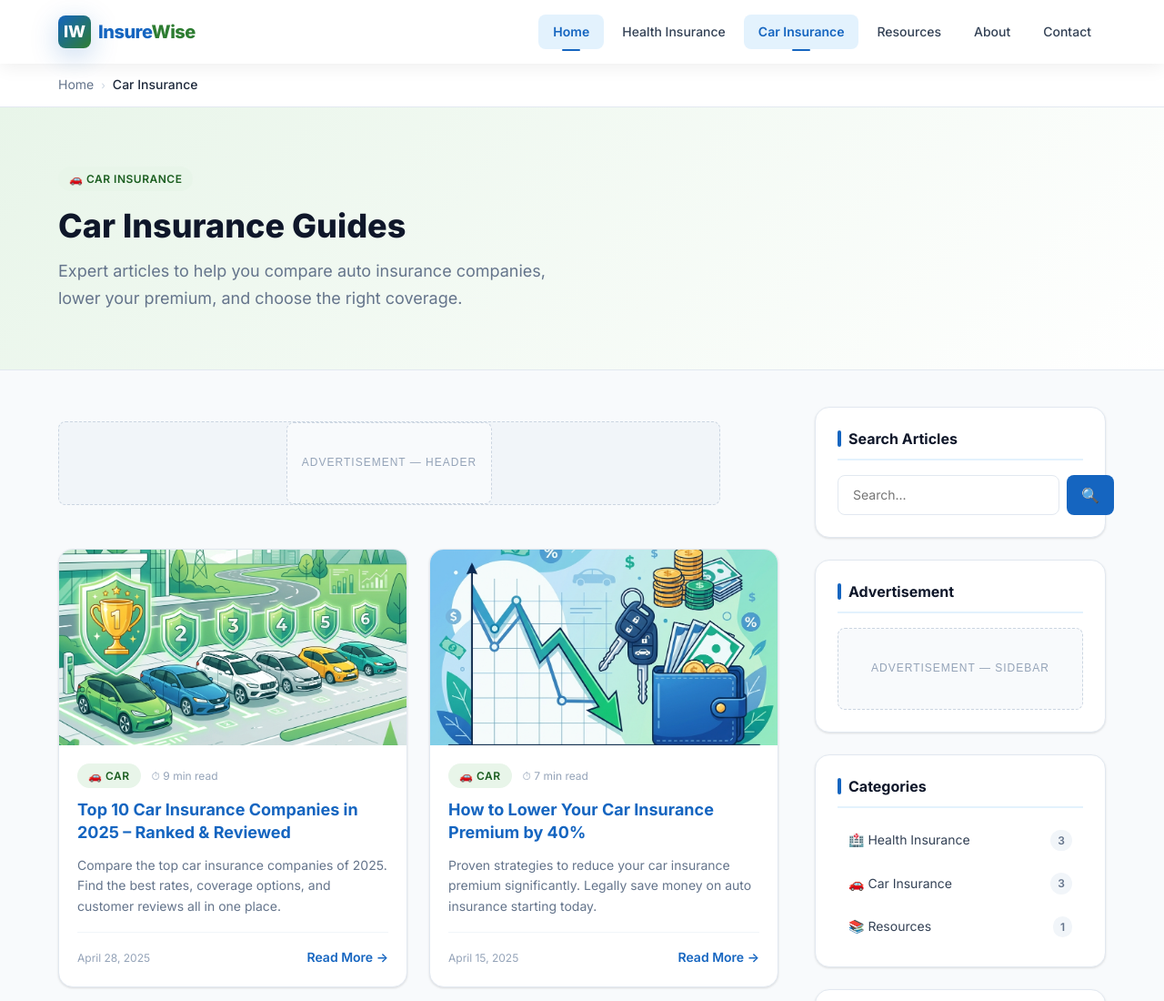
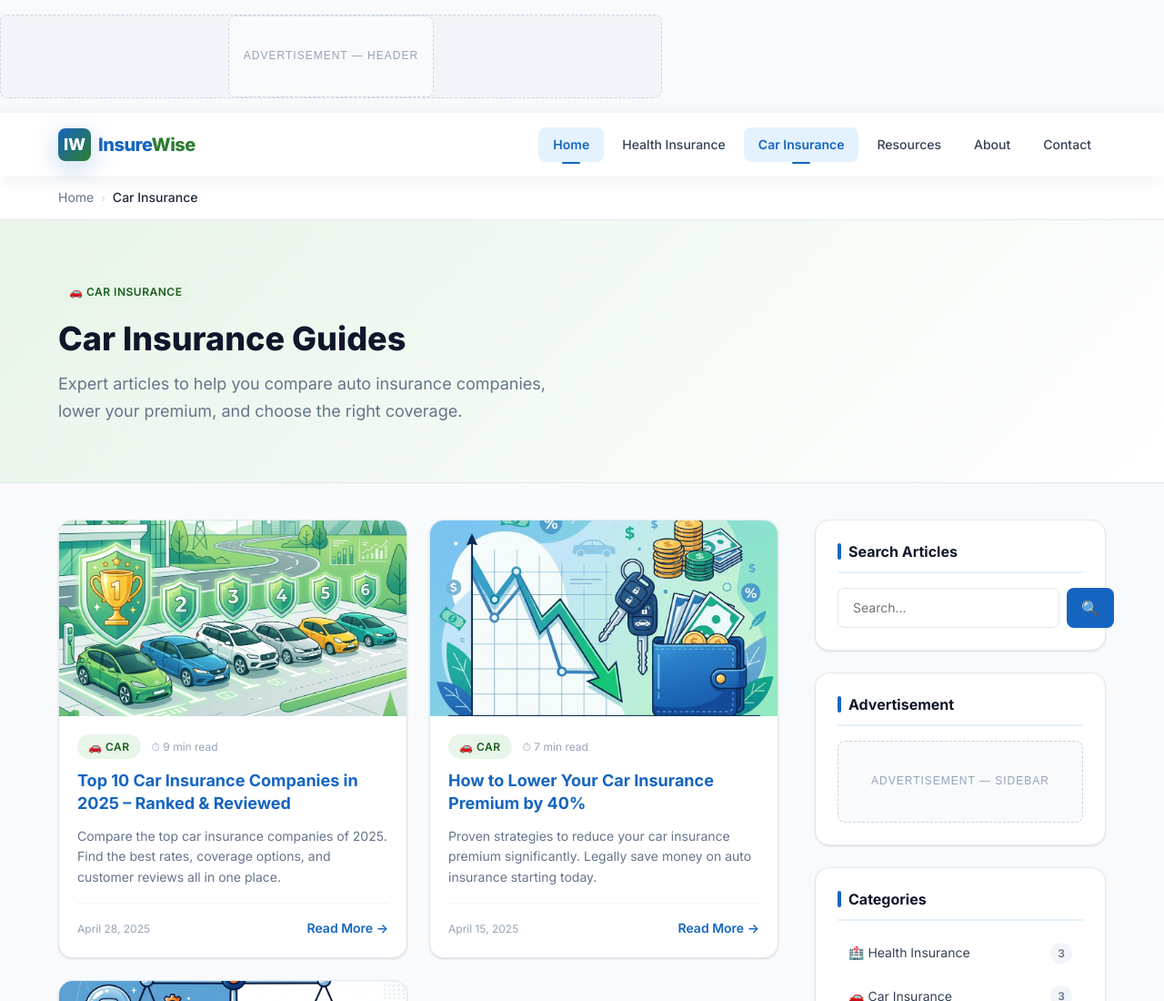
Before and after one commit to atomic14a/adsence-site-hostinger, a plain HTML site: page pages/car-insurance.html in a window 1280 px wide. Shown: the top 1100 px of the page at 91% size. Drawn offline with Linux system fonts and the light colour scheme.

Commit message:
Restructure header ad zone to be placed at the absolute top of the page (above the navbar) on all 16 pages

```diff
--- a/pages/car-insurance.html
+++ b/pages/car-insurance.html
@@ -24,6 +24,11 @@
 <body>
 
 <div id="reading-progress" role="progressbar" aria-label="Reading progress"></div>
+  <!-- Header Ad Zone (Above Navbar) -->
+  <div class="ad-zone" aria-label="Advertisement">
+    <div id="ad-header"></div>
+  </div>
+
 
 <!-- NAVBAR -->
 <nav class="navbar" role="navigation" aria-label="Main navigation">
@@ -70,9 +75,7 @@
 <div class="container">
   <div class="page-layout">
     <main class="page-main" id="main-content">
-      <div class="ad-zone" aria-label="Advertisement" style="margin-bottom: var(--space-8);">
-        <div id="ad-header"></div>
-      </div>
+
 
       <div class="posts-grid" style="grid-template-columns: repeat(2,1fr);">
         <!-- Article 4 -->
```
Also changed, not shown: index.html (+8 -4 lines), pages/about.html (+5 -0 lines), pages/articles/best-car-insurance-2025.html (+5 -0 lines), pages/articles/best-health-insurance-2025.html (+5 -0 lines), pages/articles/cheap-health-insurance.html (+5 -0 lines), pages/articles/full-coverage-vs-liability.html (+5 -0 lines), pages/articles/health-insurance-self-employed.html (+5 -0 lines), pages/articles/lower-car-insurance-premium.html (+5 -0 lines), pages/contact.html (+5 -0 lines), pages/disclaimer.html (+5 -0 lines), pages/health-insurance.html (+6 -3 lines), pages/privacy-policy.html (+5 -0 lines), pages/resources.html (+5 -0 lines), pages/sitemap.html (+5 -0 lines), 1 more files.
